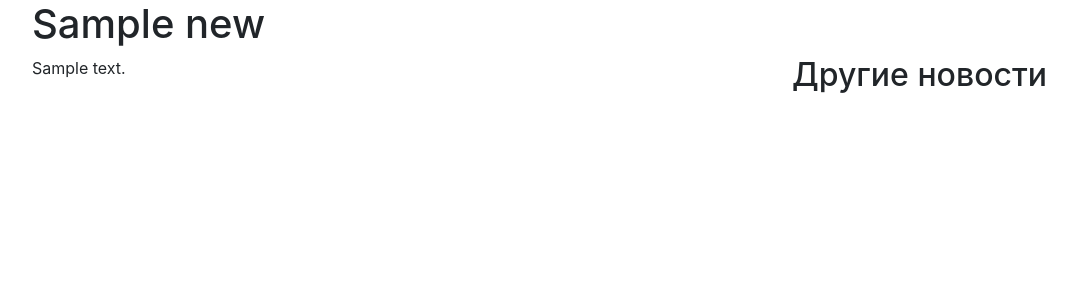
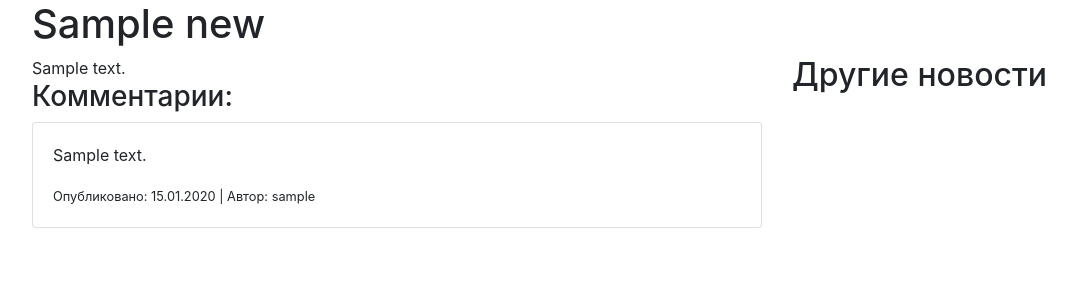
Before and after one commit to kirillmasanov/flask_project, a Flask app: page /news/1 in a window 1280 px wide. Shown: the part 56-356 px from the top of the page, without its empty margins (53-1129 px from the left). Run offline with Flask 2, Linux system fonts and the light colour scheme; tables that the repository leaves empty hold one stand-in row (values such as "Sample post"); some libraries are stand-ins or nearby versions.

Commit message:
add displaying comments on the website

```diff
--- a/webapp/templates/news/single_news.html
+++ b/webapp/templates/news/single_news.html
@@ -4,6 +4,20 @@
     <div class="row">
         <div class="col-8 news-content">
             {{ news.text|safe }}
+            {% if news.comments %}
+                <h3>Комментарии:</h3>
+                {% for comment in news.comments %}
+                <div class="card">
+                    <div class="card-body">
+                        <p class="card-text">{{ comment.text }}</p>
+                        <p class="card-text">
+                            <small>Опубликовано: {{ comment.created.strftime('%d.%m.%Y') }} |
+                                Автор: {{ comment.user.username }}</small>
+                        </p>
+                    </div>
+                </div>
+                {% endfor %}
+            {% endif %}
         </div>
         <div class="col-4">
             <h2>Другие новости</h2>
```
